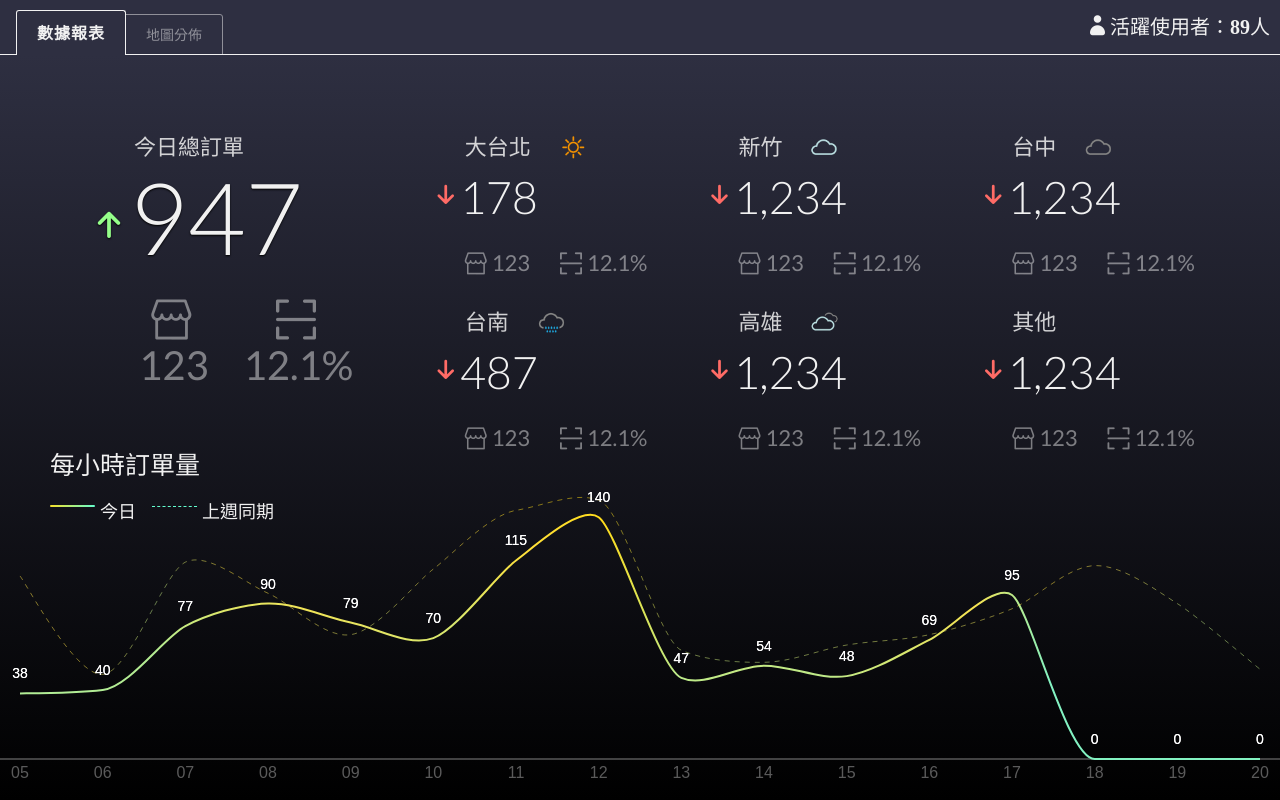
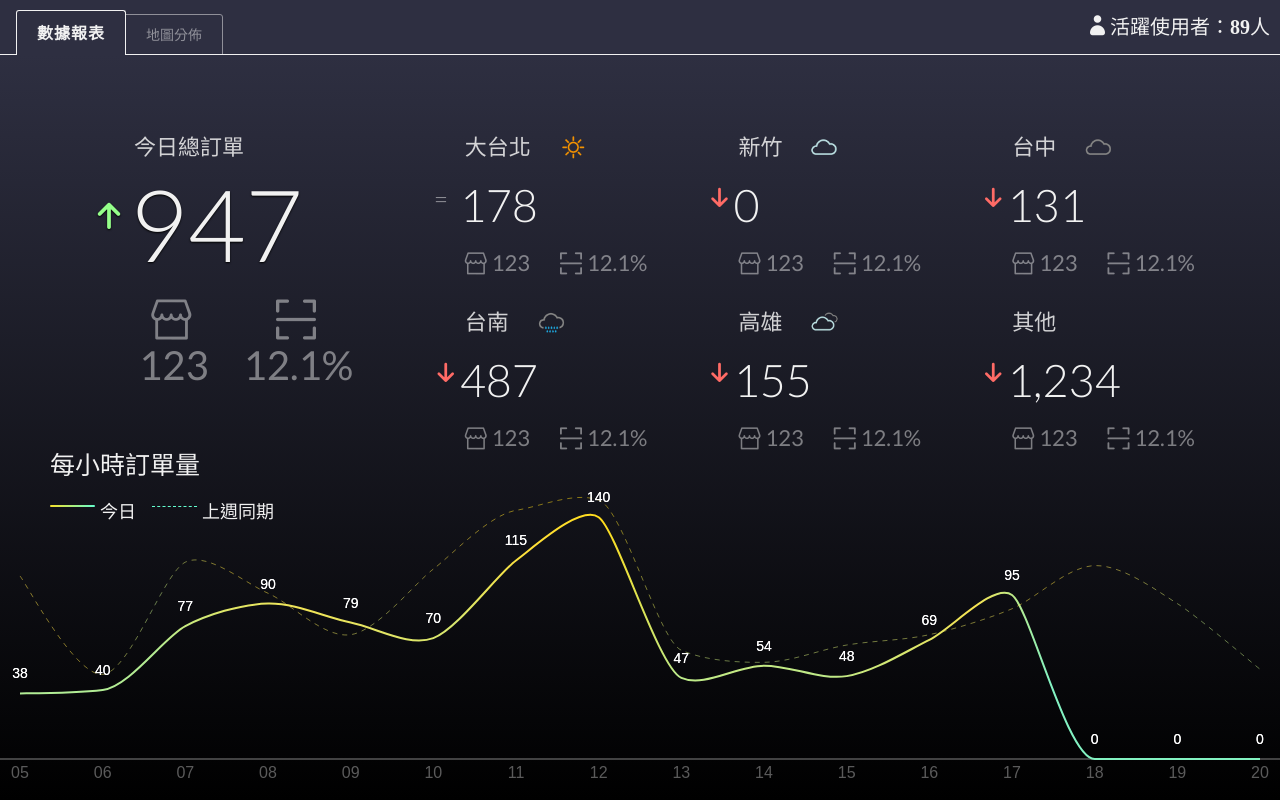
Before and after one commit to comdan66/huskeyTv, a plain HTML site: page index.html in a window 1280 px wide. Drawn offline with Linux system fonts and the light colour scheme; a web font is replaced by a local one.

Commit message:
Fix code.

```diff
--- a/index.html
+++ b/index.html
@@ -26,23 +26,23 @@
         <div class='row r1'>
           <div class='unit'>
             <span><a>今日總訂單</a></span>
-            <span><sup class='icon-arrow-up2 up'></sup>947</span>
+            <span><sup class='up'></sup>947</span>
           </div>
           <div class='unit'>
             <span><a>大台北</a><a class='img-w img-w-d01'></a></span>
-            <span><sup class='icon-arrow-down2'></sup>178</span>
+            <span><sup class='eq'></sup>178</span>
             <div><span class='icon-ic_store'>123</span><span class='icon-ic_redeem'>12.1%</span></div>
 
           </div>
           <div class='unit'>
             <span><a>新竹</a><a class='img-w img-w-d02'></a></span>
-            <span><sup class='icon-arrow-down2'></sup>1,234</span>
+            <span><sup></sup>0</span>
             <div><span class='icon-ic_store'>123</span><span class='icon-ic_redeem'>12.1%</span></div>
 
           </div>
           <div class='unit'>
             <span><a>台中</a><a class='img-w img-w-d03'></a></span>
-            <span><sup class='icon-arrow-down2'></sup>1,234</span>
+            <span><sup></sup>131</span>
             <div><span class='icon-ic_store'>123</span><span class='icon-ic_redeem'>12.1%</span></div>
 
           </div>
@@ -53,19 +53,19 @@
           </div>
           <div class='unit'>
             <span><a>台南</a><a class='img-w img-w-d04'></a></span>
-            <span><sup class='icon-arrow-down2'></sup>487</span>
+            <span><sup></sup>487</span>
             <div><span class='icon-ic_store'>123</span><span class='icon-ic_redeem'>12.1%</span></div>
 
           </div>
           <div class='unit'>
             <span><a>高雄</a><a class='img-w img-w-d05'></a></span>
-            <span><sup class='icon-arrow-down2'></sup>1,234</span>
+            <span><sup></sup>155</span>
             <div><span class='icon-ic_store'>123</span><span class='icon-ic_redeem'>12.1%</span></div>
 
           </div>
           <div class='unit'>
             <span><a>其他</a></span>
-            <span><sup class='icon-arrow-down2'></sup>1,234</span>
+            <span><sup></sup>1,234</span>
             <div><span class='icon-ic_store'>123</span><span class='icon-ic_redeem'>12.1%</span></div>
           </div>
         </div>
--- a/scss/public.scss
+++ b/scss/public.scss
@@ -205,14 +205,30 @@ html {
 
           sup {
             font-size: 22px;
-            padding-top: 8px;
+            // padding-top: 8px;
             display: inline-block;
             width: 25px;
             // border: 1px solid rgba(255, 0, 0, .3);
             color: rgba(255, 107, 102, 1.00);
-            font-weight: 100;
+            // font-weight: 100;
+            vertical-align: super;
 
+            &:before {
+              display: inline-block;
+              content: "\ea3e";
+              font-family: "icomoon";
+            }
+            &.eq {
+              &:before {
+                content: "=";
+              }
+              color: rgba(241, 241, 241, 1.00);
+              @include opacity(.5);
+            }
             &.up {
+              &:before {
+                content: "\ea3a";
+              }
               color: rgba(149, 255, 138, 1.00);
             }
           }
@@ -254,7 +270,7 @@ html {
 
             sup {
               font-size: 30px;
-              padding-top: 16px;
+              // padding-top: 16px;
               width: 35px;
             }
           }
```
Also changed, not shown: css/public.css.
